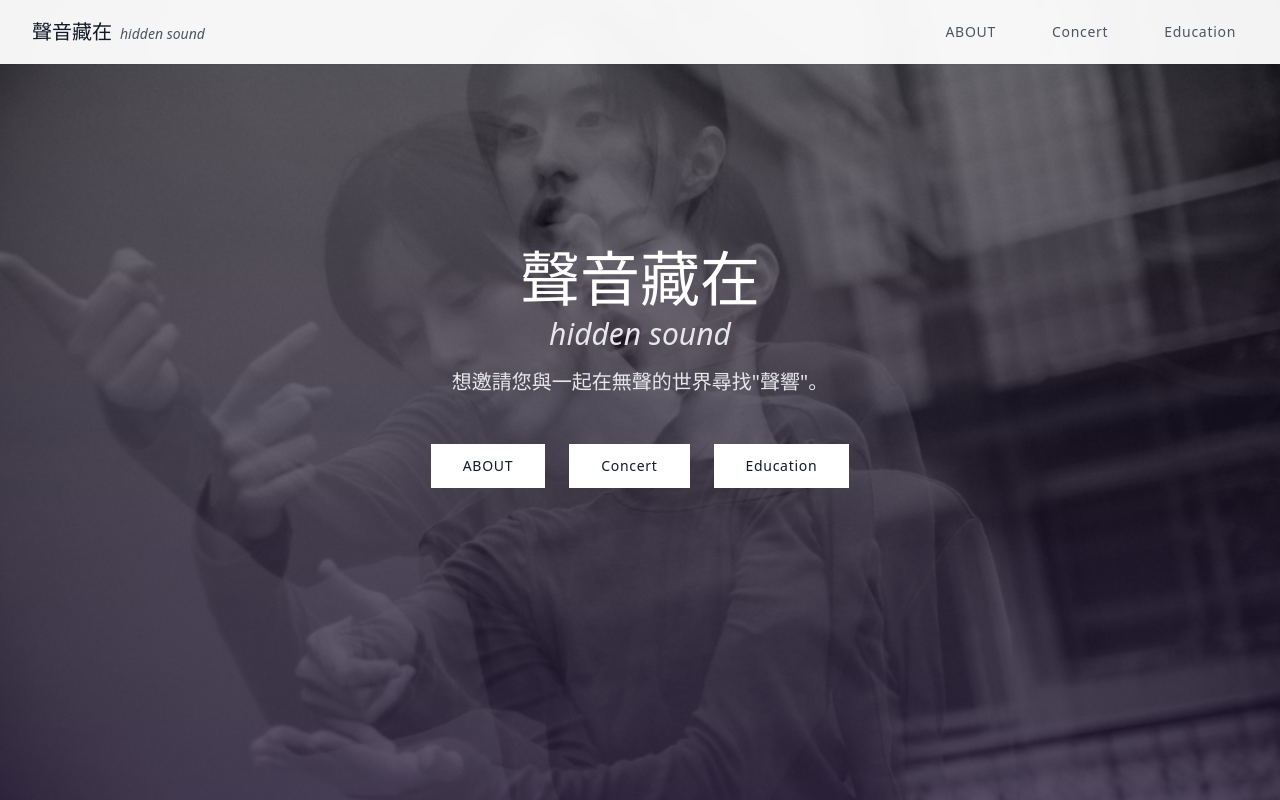
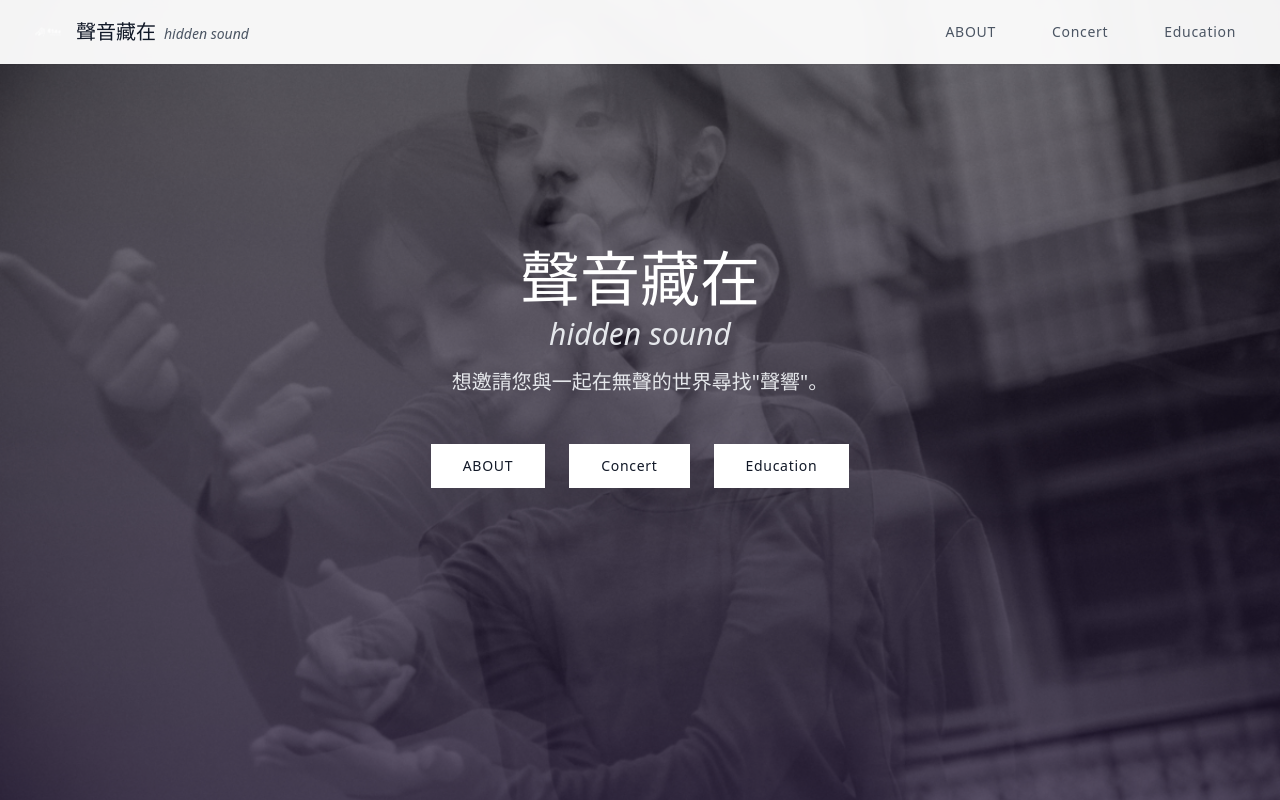
Before and after one commit to nyannyn/hidden-sound, a React (Vite) app: page / in a window 1280 px wide. Shown: the top 800 px of the page. Built offline with nearby package versions, Linux system fonts and the light colour scheme.

Commit message:
feat: update website logo

```diff
--- a/index.html
+++ b/index.html
@@ -2,7 +2,7 @@
 <html lang="en">
   <head>
     <meta charset="UTF-8" />
-    <link rel="icon" type="image/svg+xml" href="/hidden-sound/vite.svg" />
+    <link rel="icon" type="image/png" href="/hidden-sound/logo_s.png" />
     <meta name="viewport" content="width=device-width, initial-scale=1.0" />
     <title>聲音藏在</title>
   </head>
--- a/src/components/homepage.tsx
+++ b/src/components/homepage.tsx
@@ -49,11 +49,18 @@ const HomePage = () => {
       <nav className="fixed top-0 w-full bg-white/95 backdrop-blur-sm z-50 shadow-sm">
         <div className="max-w-7xl mx-auto px-4 sm:px-6 lg:px-8">
           <div className="flex justify-between items-center h-16">
-            <div className="text-xl font-light text-gray-900">
-              <span className="font-normal">{siteConfig.title}</span>
-              <span className="text-sm italic text-gray-600 ml-2">
-                {siteConfig.subtitle}
-              </span>
+            <div className="flex items-center">
+              <img
+                src="/hidden-sound/logo_large.png"
+                alt="聲音藏在"
+                className="h-8 w-auto mr-3"
+              />
+              <div className="text-xl font-light text-gray-900">
+                <span className="font-normal">{siteConfig.title}</span>
+                <span className="text-sm italic text-gray-600 ml-2">
+                  {siteConfig.subtitle}
+                </span>
+              </div>
             </div>
             <div className="hidden md:block">
               <div className="ml-10 flex items-baseline space-x-8">
```
Also changed, not shown: public/logo_large.png (added), public/logo_s.png (added).
